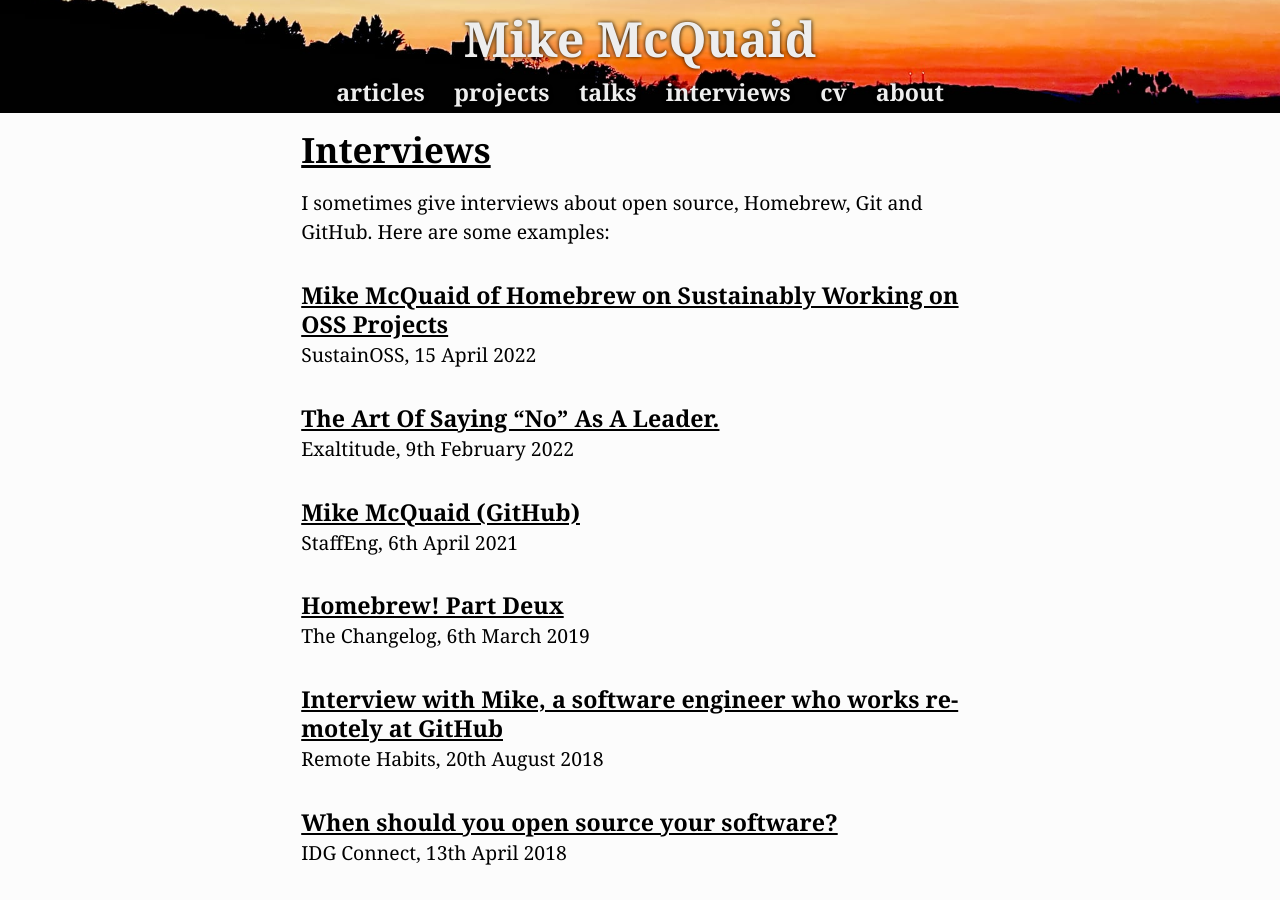
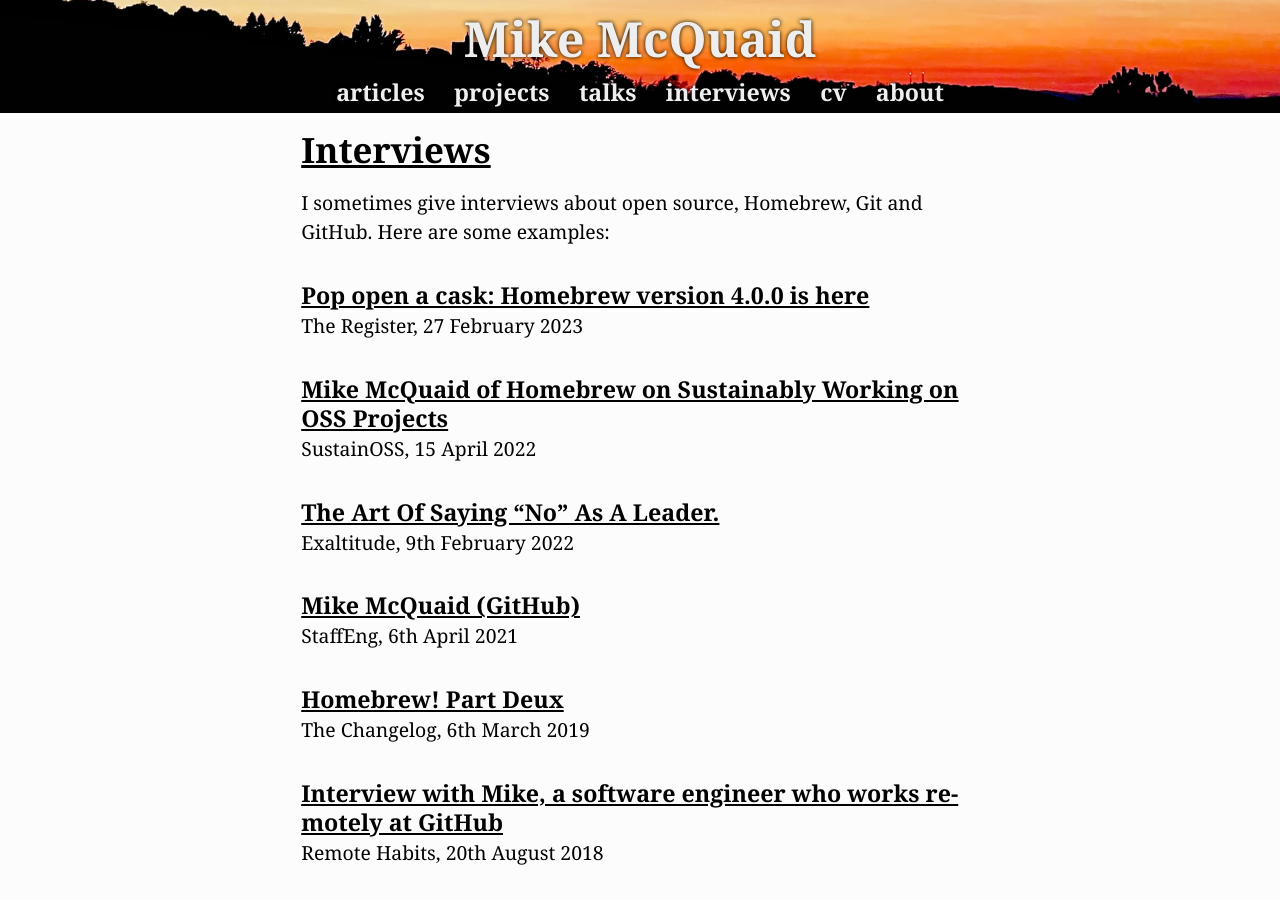
Before and after one commit to MikeMcQuaid/mikemcquaid.com, a Jekyll site: the page built from interviews.md, in a window 1280 px wide and 900 px high. Built offline with Jekyll 4.4.1, drawn with Linux system fonts in a browser that asks for light colours.

Commit message:
interviews: add The Reg article.

```diff
--- a/interviews.md
+++ b/interviews.md
@@ -4,6 +4,10 @@
 redirect_from: /press
 ---
 I sometimes give interviews about open source, Homebrew, Git and GitHub. Here are some examples:
+
+#### [Pop open a cask: Homebrew version 4.0.0 is here](https://www.theregister.com/2023/02/27/homebrew_version_4_is_here/)
+
+The Register, 27 February 2023
 
 #### [Mike McQuaid of Homebrew on Sustainably Working on OSS Projects](https://podcast.sustainoss.org/117)
 
```
